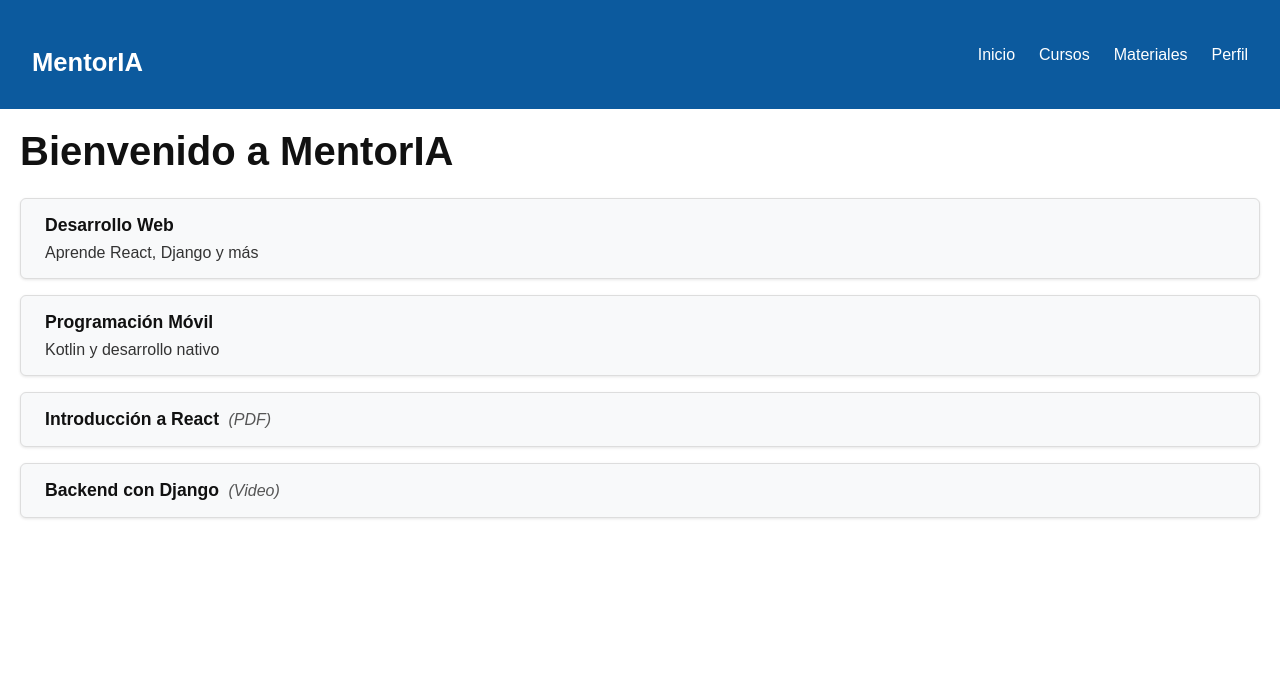
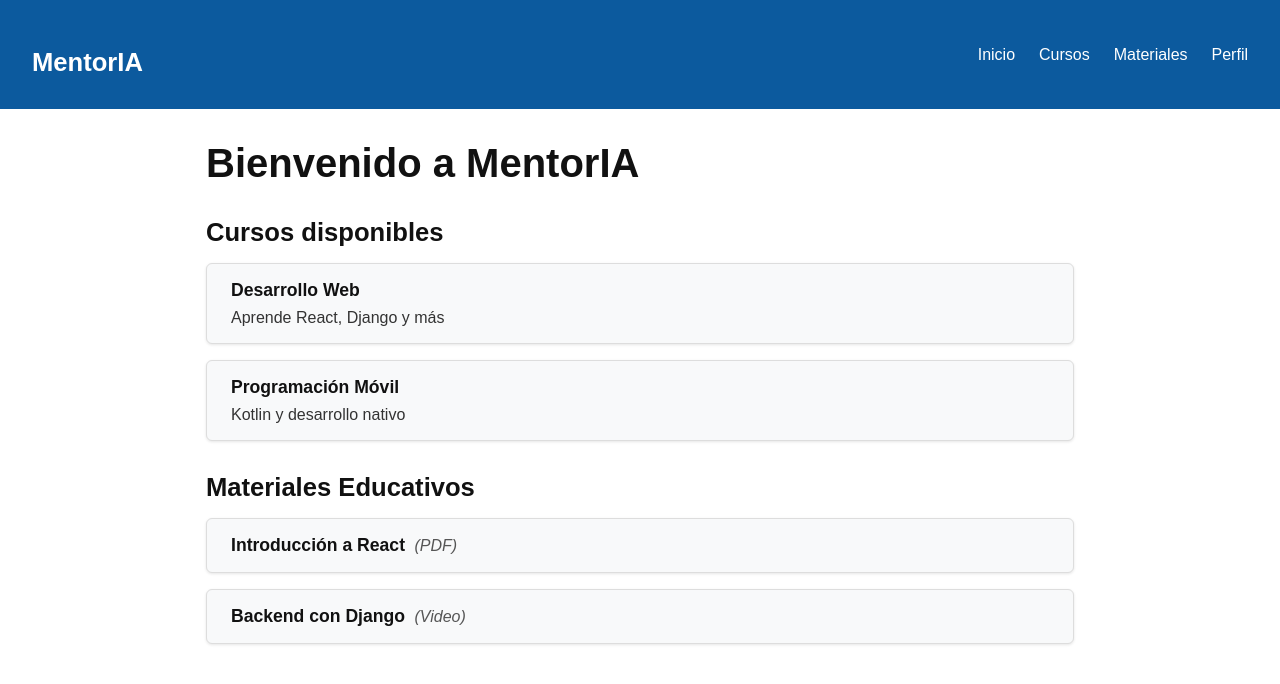
Before and after one commit to Vania-0731/C24_4_2025-1_G1A_MentorIA, a React (Create React App) app in the folder mentor-ia-frontend/: page / in a window 1280 px wide. Shown: the top 684 px of the page. Built offline with nearby package versions, Linux system fonts and the light colour scheme.

Commit message:
Homepage.jsx Update

```diff
--- a/mentor-ia-frontend/src/pages/HomePage.jsx
+++ b/mentor-ia-frontend/src/pages/HomePage.jsx
@@ -5,14 +5,16 @@ import MaterialsList from '../components/MaterialsList';
 
 const HomePage = () => {
   return (
-    <div>
+    <>
       <Navbar />
-      <main style={{ padding: '20px' }}>
+      <div className="container">
         <h1>Bienvenido a MentorIA</h1>
+        <h2>Cursos disponibles</h2>
         <CoursesList />
+        <h2>Materiales Educativos</h2>
         <MaterialsList />
-      </main>
-    </div>
+      </div>
+    </>
   );
 };
 
```
